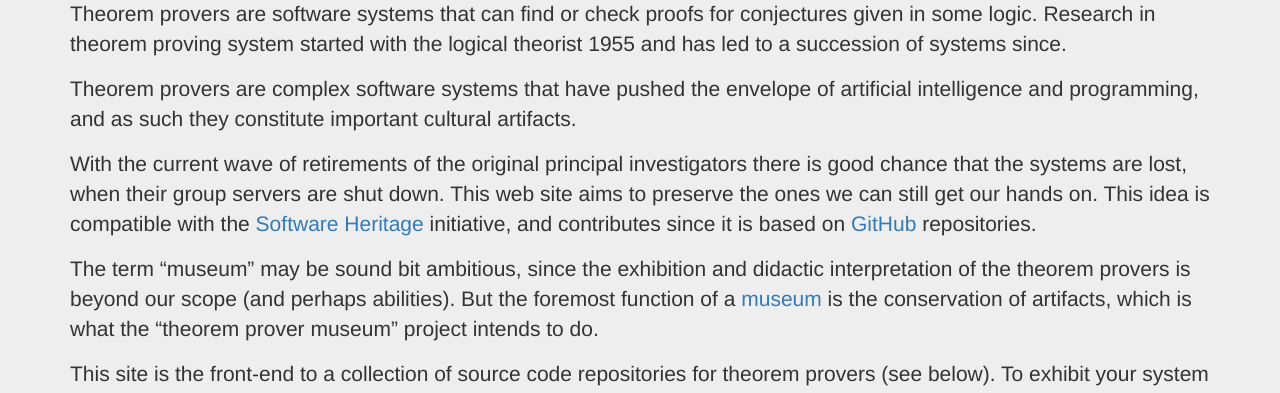
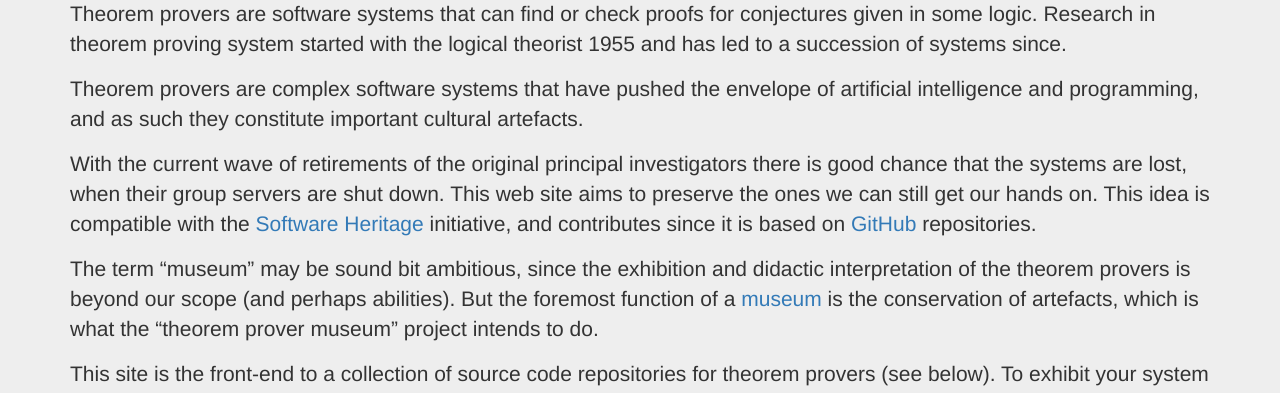
Before and after one commit to theoremprover-museum/theoremprover-museum.github.io, a Jekyll site: the page built from index.md, in a window 1280 px wide and 900 px high. Shown: the part 218-611 px from the top of the window. Built offline with Jekyll 4.4.1, drawn with Linux system fonts in a browser that asks for light colours.

Commit message:
spellcheck

```diff
--- a/index.md
+++ b/index.md
@@ -9,14 +9,14 @@ active: false
 Theorem provers are software systems that can find or check proofs for conjectures given in some logic.
 Research in theorem proving system started with the logical theorist 1955 and has led to a succession of systems since.
 
-Theorem provers are complex software systems that have pushed the envelope of artificial intelligence and programming, and as such they constitute important cultural artifacts.
+Theorem provers are complex software systems that have pushed the envelope of artificial intelligence and programming, and as such they constitute important cultural artefacts.
 
 With the current wave of retirements of the original principal investigators there is good chance that the systems are lost, when their group servers are shut down.
 This web site aims to preserve the ones we can still get our hands on.
 This idea is compatible with the [Software Heritage](https://www.softwareheritage.org) initiative, and contributes since it is based on [GitHub](https://github.com) repositories.
 
 The term "museum" may be sound bit ambitious, since the exhibition and didactic interpretation of the theorem provers is beyond our scope (and perhaps abilities).
-But the foremost function of a [museum](https://en.wikipedia.org/wiki/Museum) is the conservation of artifacts, which is what the "theorem prover museum" project intends to do.
+But the foremost function of a [museum](https://en.wikipedia.org/wiki/Museum) is the conservation of artefacts, which is what the "theorem prover museum" project intends to do.
 
 This site is the front-end to a collection of source code repositories for theorem provers (see below).
 To exhibit your system here or suggest a system for inclusion ([most wanted list](/wanted/), [systems believed lost](/lost/)), please contact [Michael Kohlhase](mailto:m.kohlhase@jacobs-university.de).
```
